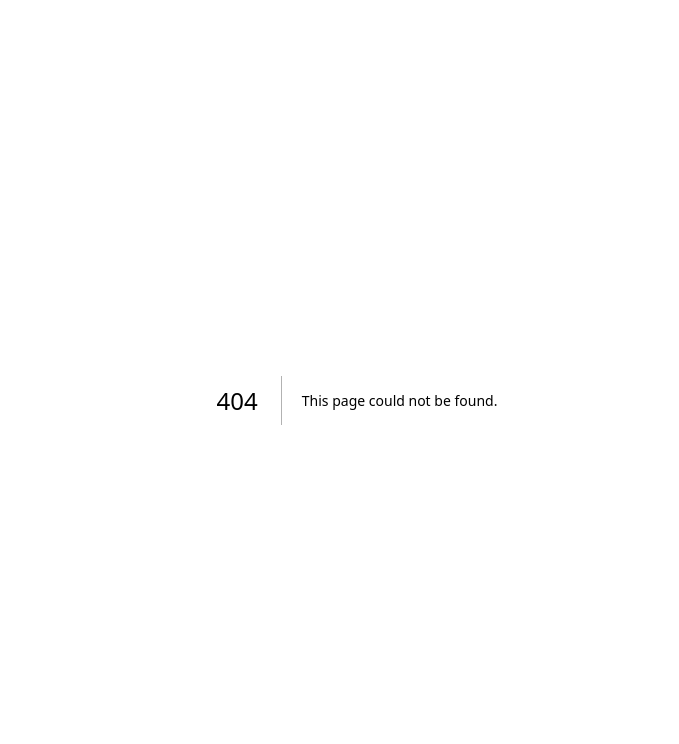
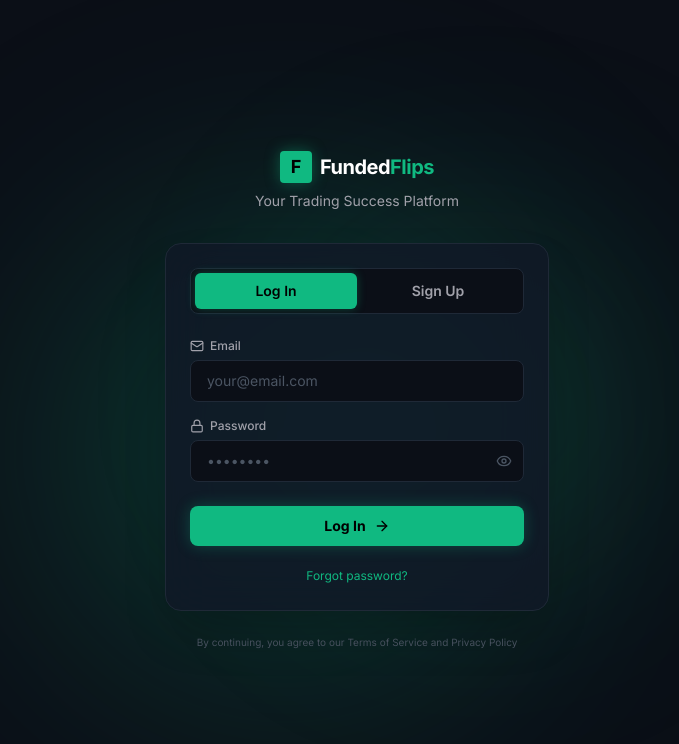
Before and after one commit to mycle-ahir/poly, a Next.js app: page /user/login in a window 1280 px wide. Before the commit this address had no page. Shown: the top 744 px of the page, without its empty margins (283-962 px from the left). Built offline with nearby package versions, Linux system fonts and the light colour scheme.

Commit message:
login_page

```diff
--- /dev/null
+++ b/app/user/login/page.tsx
@@ -0,0 +1,198 @@
+"use client";
+
+import { useState } from "react";
+import { Eye, EyeOff, ArrowRight, Loader2 } from "lucide-react";
+import Link from "next/link";
+import { useRouter } from "next/navigation";
+
+export default function LoginPage() {
+  const router = useRouter();
+  const [activeTab, setActiveTab] = useState("login");
+  const [showPassword, setShowPassword] = useState(false);
+  const [isLoading, setIsLoading] = useState(false);
+  const [error, setError] = useState<string | null>(null);
+
+  const [email, setEmail] = useState("");
+  const [password, setPassword] = useState("");
+  const [fullName, setFullName] = useState("");
+
+  const handleSubmit = async (e: React.FormEvent) => {
+    e.preventDefault();
+    setIsLoading(true);
+    setError(null);
+
+    try {
+      const endpoint = activeTab === "login" ? "/api/auth/login" : "/api/auth/register";
+      const body = activeTab === "login"
+        ? { email, password }
+        : { email, password, fullName };
+
+      const res = await fetch(endpoint, {
+        method: "POST",
+        headers: { "Content-Type": "application/json" },
+        body: JSON.stringify(body),
+      });
+
+      const data = await res.json();
+
+      if (!res.ok) {
+        throw new Error(data.error || "Authentication failed");
+      }
+
+      // Store tokens
+      localStorage.setItem("accessToken", data.accessToken);
+      localStorage.setItem("refreshToken", data.refreshToken);
+      localStorage.setItem("user", JSON.stringify(data.user));
+
+      // Redirect based on role
+      if (data.user.role === "ADMIN") {
+        router.push("/dashboard"); // Admin dashboard
+      } else {
+        router.push("/user/dashboard"); // User dashboard
+      }
+    } catch (err: any) {
+      setError(err.message);
+    } finally {
+      setIsLoading(false);
+    }
+  };
+
+  return (
+    <div className="min-h-screen relative flex items-center justify-center bg-[#0B0F17] overflow-hidden">
+      {/* Background Glow Effects */}
+      <div className="absolute top-1/4 left-1/4 w-[500px] h-[500px] bg-[#10b981]/20 rounded-full blur-[120px] pointer-events-none" />
+      <div className="absolute bottom-1/4 right-1/4 w-[400px] h-[400px] bg-[#10b981]/10 rounded-full blur-[100px] pointer-events-none" />
+
+      {/* Main Card */}
+      <div className="w-full max-w-md p-8 relative z-10 flex flex-col items-center">
+        {/* Logo */}
+        <div className="flex items-center gap-2 mb-2">
+          <div className="w-8 h-8 rounded bg-[#10b981] shadow-[0_0_15px_rgba(16,185,129,0.4)] flex items-center justify-center">
+            <span className="font-bold text-black text-lg leading-none">F</span>
+          </div>
+          <span className="font-bold text-xl tracking-tight text-white">
+            Funded<span className="text-[#10b981]">Flips</span>
+          </span>
+        </div>
+        <p className="text-[#a1a1aa] text-sm mb-8">Your Trading Success Platform</p>
+
+        <div className="w-full bg-[#111827]/80 backdrop-blur-xl border border-[#1f2937] rounded-2xl p-6 shadow-2xl">
+          {/* Tabs */}
+          <div className="flex bg-[#0B0F17] rounded-lg p-1 mb-6 border border-[#1f2937]">
+            <button
+              type="button"
+              onClick={() => { setActiveTab("login"); setError(null); }}
+              className={`flex-1 py-2 text-sm font-semibold rounded-md transition-all ${
+                activeTab === "login"
+                  ? "bg-[#10b981] text-black shadow-[0_0_10px_rgba(16,185,129,0.3)]"
+                  : "text-[#a1a1aa] hover:text-white"
+              }`}
+            >
+              Log In
+            </button>
+            <button
+              type="button"
+              onClick={() => { setActiveTab("signup"); setError(null); }}
+              className={`flex-1 py-2 text-sm font-semibold rounded-md transition-all ${
+                activeTab === "signup"
+                  ? "bg-[#10b981] text-black shadow-[0_0_10px_rgba(16,185,129,0.3)]"
+                  : "text-[#a1a1aa] hover:text-white"
+              }`}
+            >
+              Sign Up
+            </button>
+          </div>
+
+          {/* Form */}
+          <form className="space-y-4" onSubmit={handleSubmit}>
+            {error && (
+              <div className="p-3 rounded-lg bg-red-500/10 border border-red-500/20 text-red-400 text-xs font-medium">
+                {error}
+              </div>
+            )}
+
+            {activeTab === "signup" && (
+              <div className="space-y-1.5">
+                <label className="text-xs font-medium text-[#a1a1aa]">Full Name</label>
+                <input
+                  type="text"
+                  required
+                  value={fullName}
+                  onChange={(e) => setFullName(e.target.value)}
+                  placeholder="John Doe"
+                  className="w-full bg-[#0B0F17] border border-[#1f2937] rounded-lg px-4 py-2.5 text-sm text-white placeholder-[#4b5563] focus:outline-none focus:border-[#10b981] focus:ring-1 focus:ring-[#10b981] transition-all"
+                />
+              </div>
+            )}
+
+            <div className="space-y-1.5">
+              <label className="text-xs font-medium text-[#a1a1aa] flex items-center gap-1.5">
+                <svg viewBox="0 0 24 24" fill="none" stroke="currentColor" strokeWidth="2" strokeLinecap="round" strokeLinejoin="round" className="w-3.5 h-3.5"><rect width="20" height="16" x="2" y="4" rx="2"/><path d="m22 7-8.97 5.7a1.94 1.94 0 0 1-2.06 0L2 7"/></svg>
+                Email
+              </label>
+              <input
+                type="email"
+                required
+                value={email}
+                onChange={(e) => setEmail(e.target.value)}
+                placeholder="your@email.com"
+                className="w-full bg-[#0B0F17] border border-[#1f2937] rounded-lg px-4 py-2.5 text-sm text-white placeholder-[#4b5563] focus:outline-none focus:border-[#10b981] focus:ring-1 focus:ring-[#10b981] transition-all"
+              />
+            </div>
+
+            <div className="space-y-1.5">
+              <label className="text-xs font-medium text-[#a1a1aa] flex items-center gap-1.5">
+                <svg viewBox="0 0 24 24" fill="none" stroke="currentColor" strokeWidth="2" strokeLinecap="round" strokeLinejoin="round" className="w-3.5 h-3.5"><rect width="18" height="11" x="3" y="11" rx="2" ry="2"/><path d="M7 11V7a5 5 0 0 1 10 0v4"/></svg>
+                Password
+              </label>
+              <div className="relative">
+                <input
+                  type={showPassword ? "text" : "password"}
+                  required
+                  value={password}
+                  onChange={(e) => setPassword(e.target.value)}
+                  placeholder="••••••••"
+                  className="w-full bg-[#0B0F17] border border-[#1f2937] rounded-lg pl-4 pr-10 py-2.5 text-sm text-white placeholder-[#4b5563] focus:outline-none focus:border-[#10b981] focus:ring-1 focus:ring-[#10b981] transition-all"
+                />
+                <button
+                  type="button"
+                  onClick={() => setShowPassword(!showPassword)}
+                  className="absolute right-3 top-1/2 -translate-y-1/2 text-[#4b5563] hover:text-[#a1a1aa] transition-colors"
+                >
+                  {showPassword ? <EyeOff size={16} /> : <Eye size={16} />}
+                </button>
+              </div>
+            </div>
+
+            <button
+              type="submit"
+              disabled={isLoading}
+              className="w-full bg-[#10b981] hover:bg-[#059669] disabled:bg-[#10b981]/50 text-black py-2.5 rounded-lg font-bold text-sm flex items-center justify-center gap-2 transition-all shadow-[0_0_15px_rgba(16,185,129,0.3)] hover:shadow-[0_0_20px_rgba(16,185,129,0.5)] mt-6"
+            >
+              {isLoading ? (
+                <Loader2 size={16} className="animate-spin" />
+              ) : (
+                <>
+                  {activeTab === "login" ? "Log In" : "Sign Up"}
+                  <ArrowRight size={16} />
+                </>
+              )}
+            </button>
+
+            {activeTab === "login" && (
+              <div className="text-center mt-4">
+                <Link href="#" className="text-xs text-[#10b981] hover:text-[#059669] hover:underline transition-colors">
+                  Forgot password?
+                </Link>
+              </div>
+            )}
+          </form>
+        </div>
+
+        <p className="text-[10px] text-[#4b5563] text-center mt-6">
+          By continuing, you agree to our Terms of Service and Privacy Policy
+        </p>
+      </div>
+    </div>
+  );
+}
```
